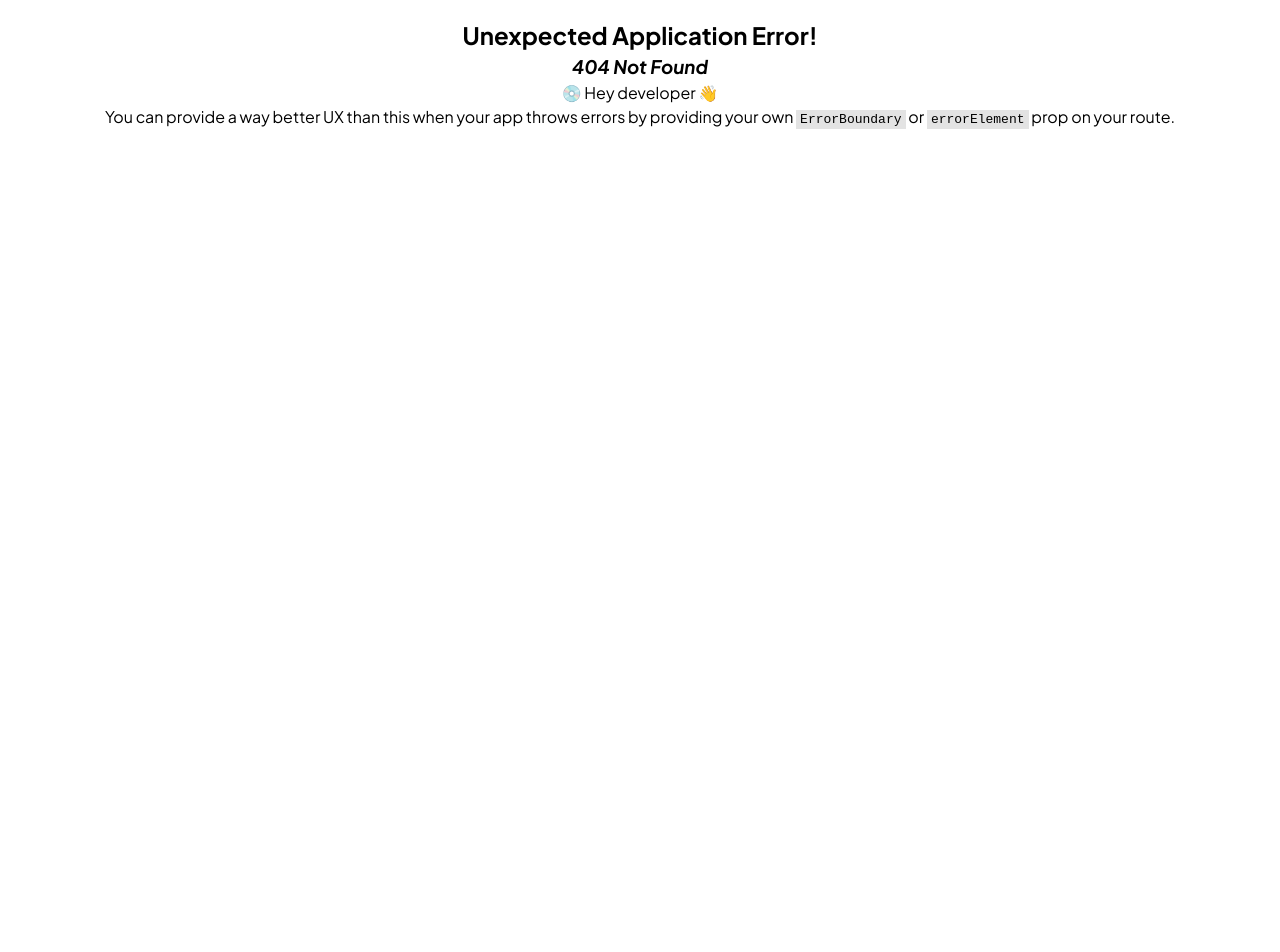
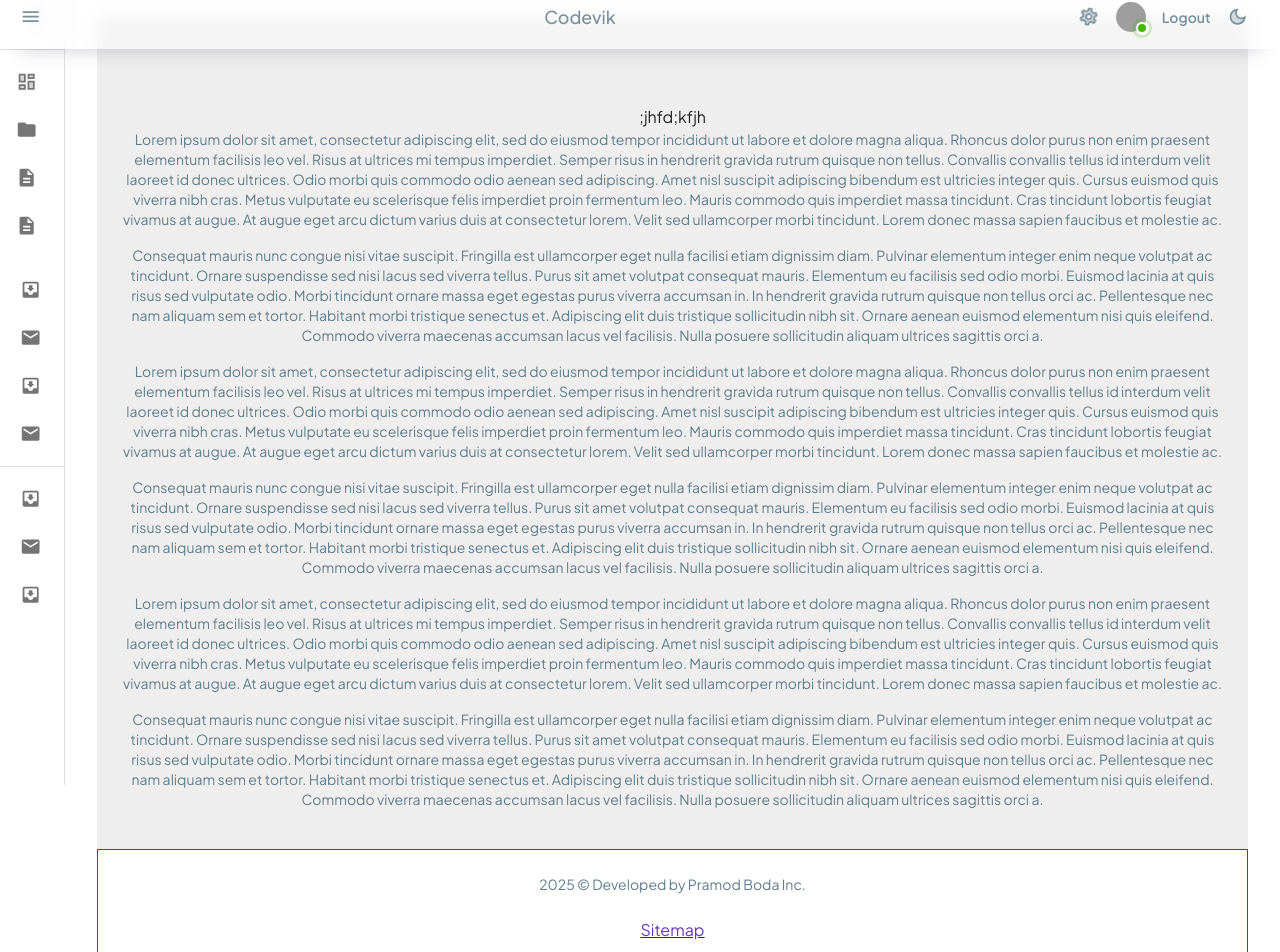
Before and after one commit to pramodboda/fe-react-mui-dashboard, a React (Vite) app: page /utils/timelineandroadmaps in a window 1280 px wide. Before the commit this address had no page. Shown: the part 15-967 px from the top of the page. Before the commit the page ends 800 px from the top, so only its background shows below. Built offline with nearby package versions, Linux system fonts and the light colour scheme; grey boxes are pictures that could not be loaded.

Commit message:
UPDATE: UI

```diff
--- a/src/layout/DashboardLayout.tsx
+++ b/src/layout/DashboardLayout.tsx
@@ -169,7 +169,7 @@ export default function DashboardLayout() {
         {
           title: 'Buttons',
           level: 2,
-          path: '/ButtonsPage'
+          path: '/components/buttons'
           // children: [
           //   { title: 'Smartphones', level: 3, path: '/products/electronics/smartphones' },
           //   { title: 'Laptops', level: 3, path: '/products/electronics/laptops' }
@@ -199,7 +199,15 @@ export default function DashboardLayout() {
       level: 1,
       children: [
         { title: 'Templates', level: 2, path: '/documents/templates' },
-        { title: 'Sitemap', level: 2, path: '/documents/reports' }
+        { title: 'Sitemap', level: 2, path: '/pages/sitemap' }
+      ]
+    },
+    {
+      title: 'Utils',
+      icon: <Description />,
+      level: 1,
+      children: [
+        { title: 'Timeline and Roadmaps', level: 2, path: '/utils/timelineandroadmaps' },
       ]
     }
   ];
--- /dev/null
+++ b/src/pages/utils/TimelinesAndRoadmaps.tsx
@@ -0,0 +1,7 @@
+const TimelinesAndRoadmaps:React.FC = () => {
+    return <>
+    ;jhfd;kfjh
+    </>
+}
+
+export default TimelinesAndRoadmaps;
--- a/src/routes/routes.tsx
+++ b/src/routes/routes.tsx
@@ -4,6 +4,7 @@ import DashboardLayout from '../layout/DashboardLayout';
 import Dashboard_Home1 from '../pages/Dashboard_Home1';
 import SitemapPage from "../pages/SitemapPage";
 import ButtonsPage from '../pages/components/ButtonsPage';
+import TimelinesAndRoadmaps from '../pages/utils/TimelinesAndRoadmaps';
 
 // Define your routes here
 const router = createBrowserRouter([
@@ -12,8 +13,9 @@ const router = createBrowserRouter([
       element: <DashboardLayout />, // This is like your "children"
       children: [
         { index: true, element: <Dashboard_Home1 /> },
-        { path: 'buttons', element: <ButtonsPage /> },
-        { path: 'sitemap', element: <SitemapPage /> },
+        { path: '/components/buttons', element: <ButtonsPage /> },
+        { path: '/pages/sitemap', element: <SitemapPage /> },
+        { path: '/utils/timelineandroadmaps', element: <TimelinesAndRoadmaps /> },
       ],
     },
   ]);
```
